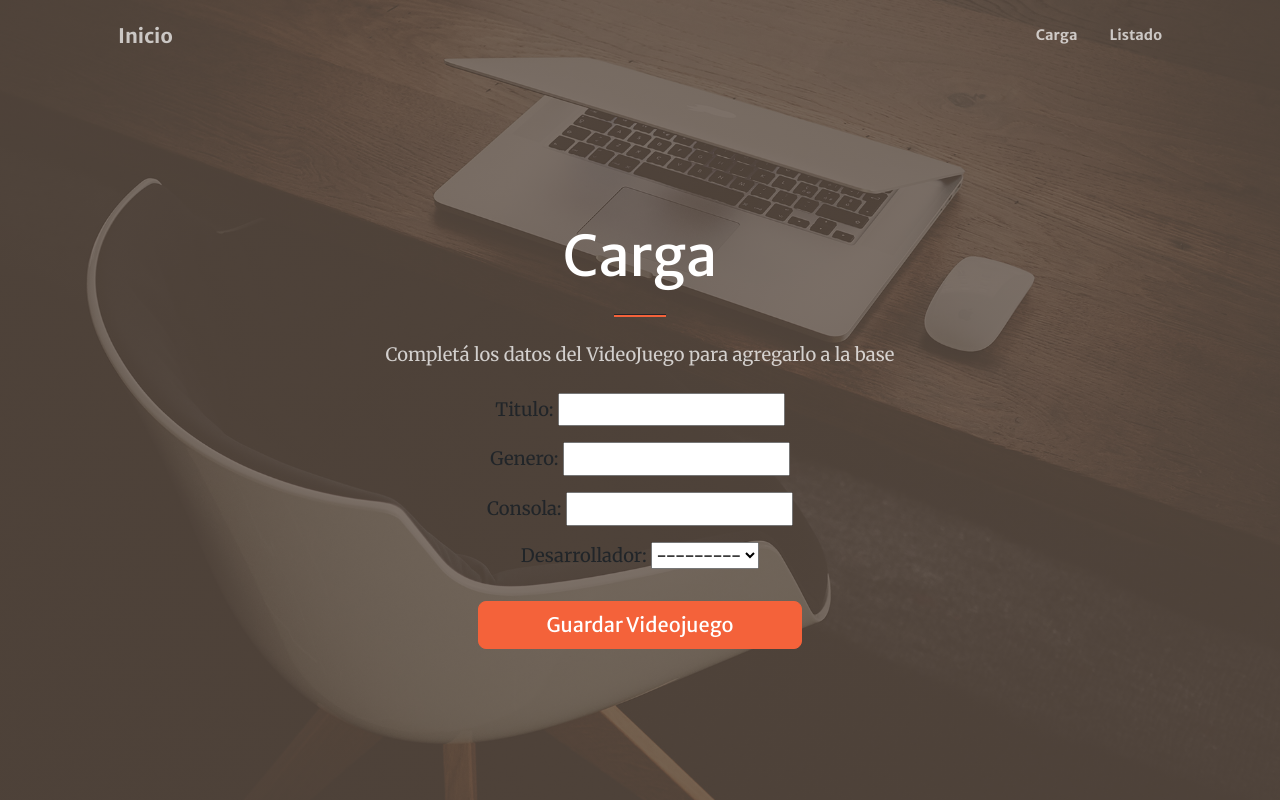
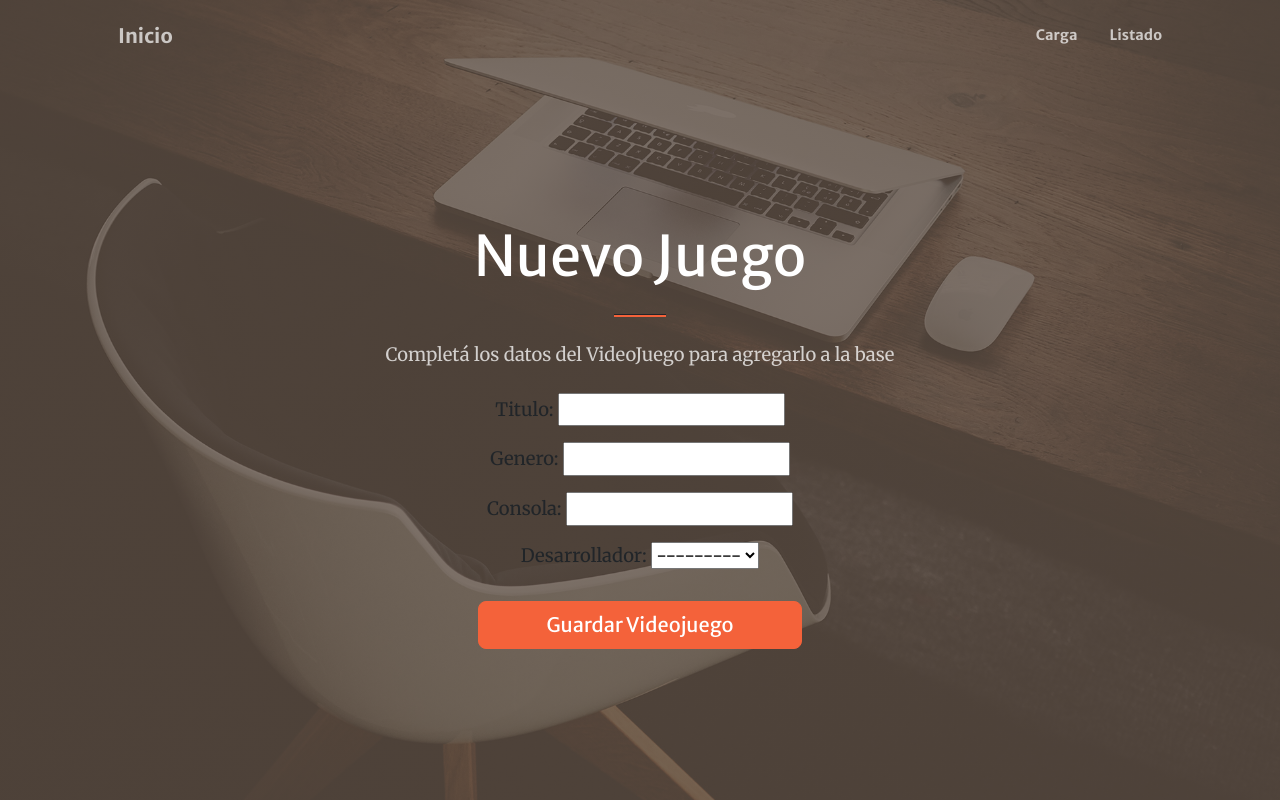
Before and after one commit to Lautaro-Falco/Proyecto-Python, a Django app: page /videojuego/cargar/ in a window 1280 px wide. Run offline with Django 5.2, Linux system fonts and the light colour scheme; data that the repository does not hold is empty; some libraries are stand-ins or nearby versions.

Commit message:
Primer Entrega

```diff
--- a/juegos/templates/juegos/cargar_videojuego.html
+++ b/juegos/templates/juegos/cargar_videojuego.html
@@ -1,7 +1,7 @@
 {% extends "base.html" %}
 
-{% block tittle_text %}Carga{% endblock tittle_text %}
-{% block h1_text %}Carga{% endblock h1_text %}
+{% block tittle_text %}Carga Juego{% endblock tittle_text %}
+{% block h1_text %}Nuevo Juego{% endblock h1_text %}
 {% block p_text %}Completá los datos del VideoJuego para agregarlo a la base{% endblock p_text %}
 
 {% block content %}
```
